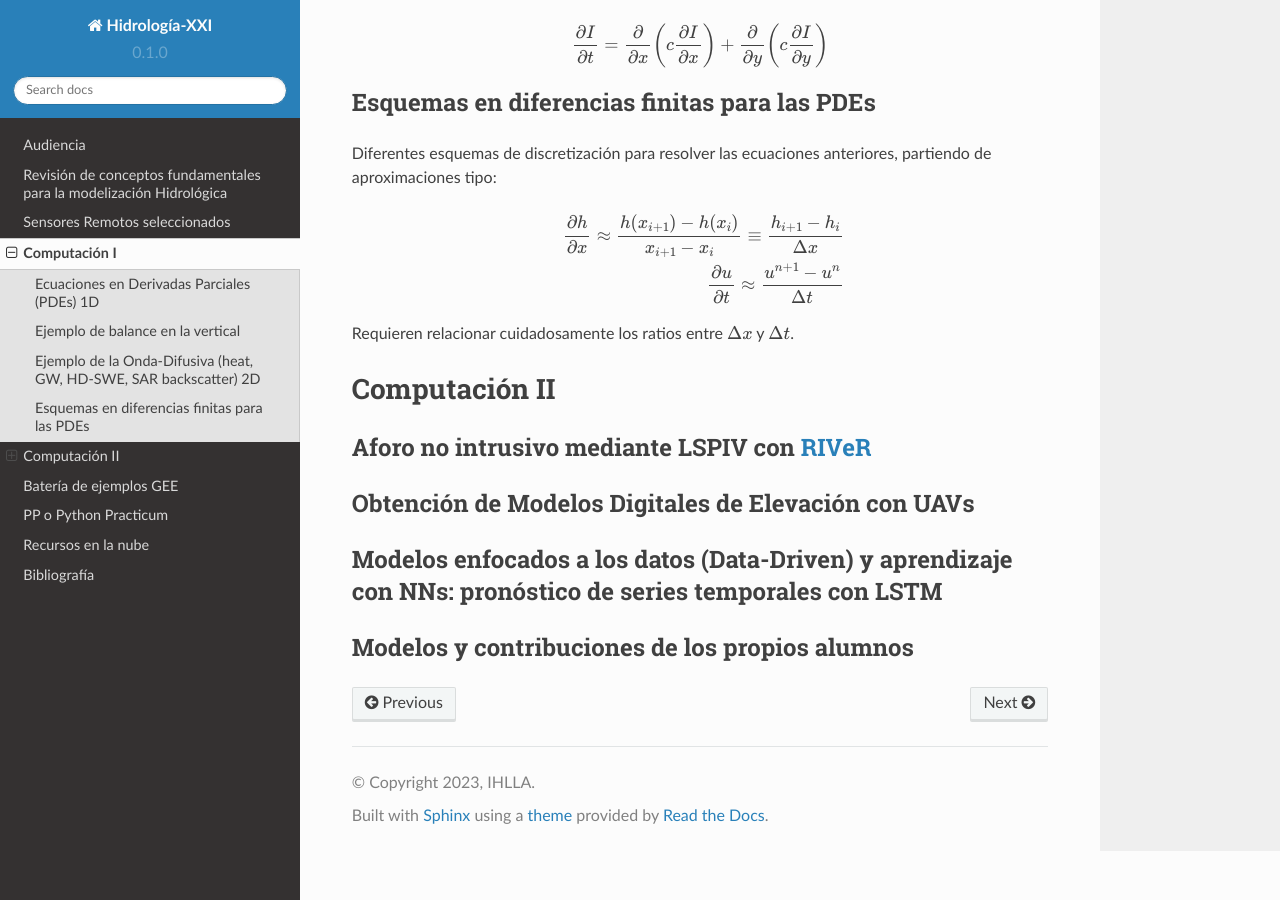
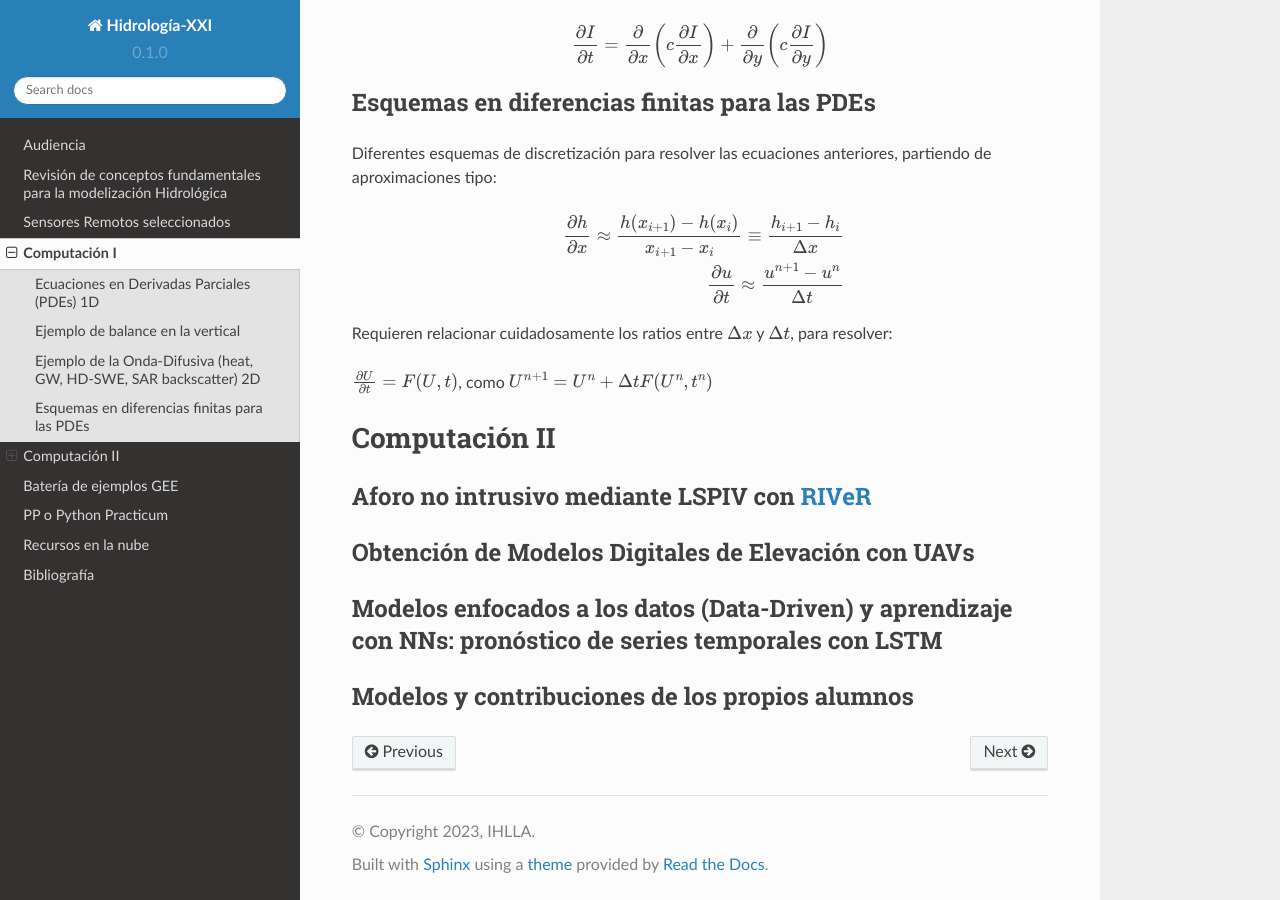
Before and after one commit to ivillamadrid/HidrologiaXXI, a Sphinx documentation site: the page built from docs/source/computacion.rst, in a window 1280 px wide and 900 px high, scrolled down 1393 px. Built offline with Sphinx 7.4.7 and the Read the Docs theme 2.0.0, drawn with Linux system fonts in a browser that asks for light colours.

Commit message:
Update computacion.rst

```diff
--- a/docs/source/computacion.rst
+++ b/docs/source/computacion.rst
@@ -77,9 +77,9 @@ Diferentes esquemas de discretización para resolver las ecuaciones anteriores,
 
   \frac{\partial u}{\partial t} \approx \frac{u^{n+1}-u^n}{\Delta t}
 
-Requieren relacionar cuidadosamente los ratios entre :math:`\Delta x` y :math:`\Delta t`.
+Requieren relacionar cuidadosamente los ratios entre :math:`\Delta x` y :math:`\Delta t`, para resolver:
 
-
+:math:`\frac{\partial U}{\partial t} = F(U, t)`, como :math:`U^{n+1}=U^{n}+\Delta t F(U^n, t^n)`
 
 
 
```
